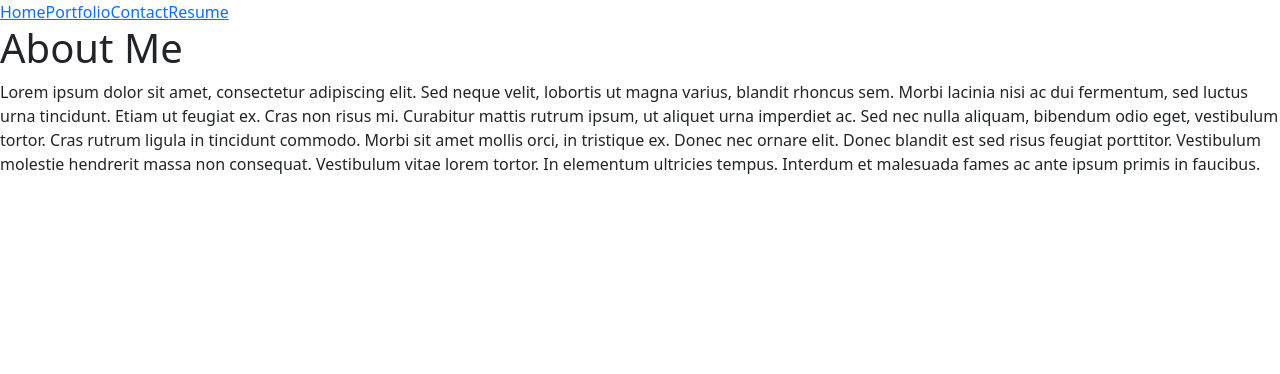
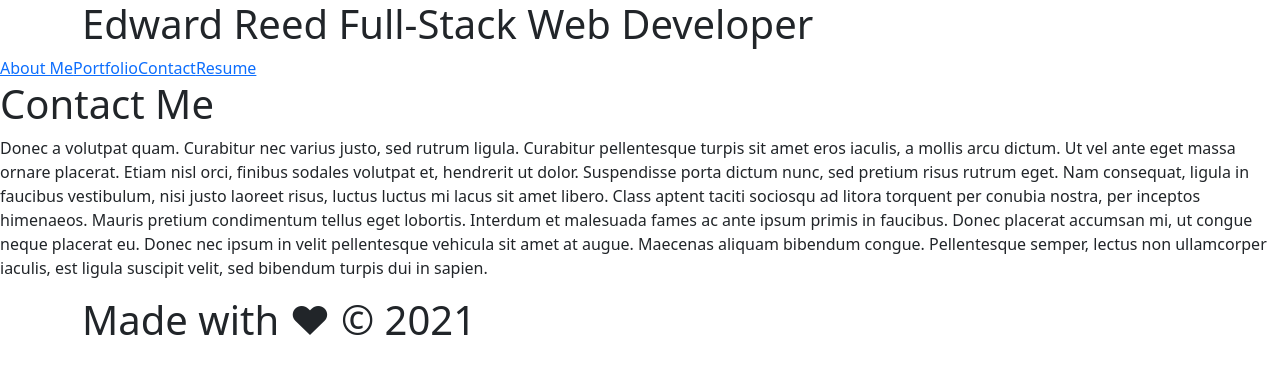
Before and after one commit to relentlessreed/week20, a React (Create React App) app: page /contact in a window 1280 px wide. Shown: the top 374 px of the page. Built offline with nearby package versions, Linux system fonts and the light colour scheme.

Commit message:
More tweaks

```diff
--- a/src/App.js
+++ b/src/App.js
@@ -1,22 +1,26 @@
 import React from "react";
 import { BrowserRouter, Switch, Route } from "react-router-dom";
 import About from "./pages/About";
-import Blog from "./pages/Blog";
+import Contact from "./pages/Contact";
 import Portfolio from "./pages/Portfolio";
 import PortfolioContainer from "./components/PortfolioContainer";
 import NavBar from "./components/NavBar";
 import Resume from "./pages/Resume";
+import Header from "./components/Header";
+import Footer from "./components/Footer";
 
 const App = () => {
     return (<BrowserRouter >
+        <Header />
         <NavBar />
         <Switch>
-            <Route exact path='/blog' component={Blog} />
+            <Route exact path='/contact' component={Contact} />
             <Route exact path='/resume' component={Resume} />
             <Route exact path='/portfolio' component={Portfolio} />
             <Route exact path='/' component={About} />
             <Route path='*' component={About} />
         </Switch>
+        <Footer />
     </BrowserRouter>);
 }
 
--- /dev/null
+++ b/src/components/Footer.js
@@ -0,0 +1,12 @@
+import React from 'react'
+
+function Footer() {
+    const footerText = 'Made with ❤ © 2021';
+    return (
+        <div className="container">
+            <h1>{footerText}</h1>
+        </div>
+    )
+}
+
+export default Footer;
--- /dev/null
+++ b/src/components/Header.js
@@ -0,0 +1,12 @@
+import React from 'react'
+
+function Header() {
+    const headerText = 'Edward Reed Full-Stack Web Developer';
+    return (
+        <div className="container">
+            <h1>{headerText}</h1>
+        </div>
+    )
+}
+
+export default Header;
--- a/src/components/NavBar.js
+++ b/src/components/NavBar.js
@@ -3,7 +3,7 @@ import { Link } from 'react-router-dom'
 export default function NavBar() {
     return (
         <div>
-            <Link to='/'>Home</Link>
+            <Link to='/'>About Me</Link>
             <Link to='/portfolio'>Portfolio</Link>
             <Link to='/contact'>Contact</Link>
             <Link to='/resume'>Resume</Link>
--- a/src/components/PortfolioContainer.js
+++ b/src/components/PortfolioContainer.js
@@ -2,7 +2,7 @@ import React, { useState } from 'react';
 import NavTabs from './NavTabs';
 import About from '../pages/About';
 import Portfolio from '../pages/Portfolio';
-import Blog from '../pages/Blog';
+import Contact from '../pages/Contact';
 import Resume from '../pages/Resume';
 
 export default function PortfolioContainer() {
@@ -16,8 +16,8 @@ export default function PortfolioContainer() {
     if (currentPage === 'Portfolio') {
       return <Portfolio />;
     }
-    if (currentPage === 'Blog') {
-      return <Blog />;
+    if (currentPage === 'Contact') {
+      return <Contact />;
     }
     if (currentPage === 'Resume') {
       return <Resume />;
--- a/src/components/PortfolioItem.js
+++ b/src/components/PortfolioItem.js
@@ -3,7 +3,7 @@ import React from 'react'
 export default function PortfolioItem(props) {
     return (
         <div>
-            <h1 className="test">{props.project.projName}</h1>
+            <h2 className="test">{props.project.projName}</h2>
             {/* <h1>{props.projName}</h1>
             <img className="thumbnail" src={.img} alt={data.alt} />
             <a href={data.deployedUrl} target="_blank" rel="noreferrer">Deployed Link</a>
--- a/src/index.js
+++ b/src/index.js
@@ -2,6 +2,7 @@ import React from 'react';
 import ReactDOM from 'react-dom';
 import App from './App';
 import 'bootstrap/dist/css/bootstrap.min.css';
+import Header from './components/Header'
 // import './style.css'
 
 ReactDOM.render(<App />, document.getElementById('root'));
--- a/src/pages/About.js
+++ b/src/pages/About.js
@@ -1,8 +1,10 @@
 import React from 'react';
+// import HeadshotSmall from '../photos/headshotsmall.jpg';
 
 export default function About() {
   return (
     <div>
+      {/* <HeadshotSmall /> */}
       <h1>About Me</h1>
       <p>
         Lorem ipsum dolor sit amet, consectetur adipiscing elit. Sed neque
--- a/src/pages/Blog.js
+++ b/src/pages/Contact.js
@@ -3,7 +3,7 @@ import React from 'react';
 export default function Blog() {
   return (
     <div>
-      <h1>Blog Page</h1>
+      <h1>Contact Me</h1>
       <p>
         Donec a volutpat quam. Curabitur nec varius justo, sed rutrum ligula.
         Curabitur pellentesque turpis sit amet eros iaculis, a mollis arcu
```
Also changed, not shown: src/photos/headshotsmall.jpg (added).
